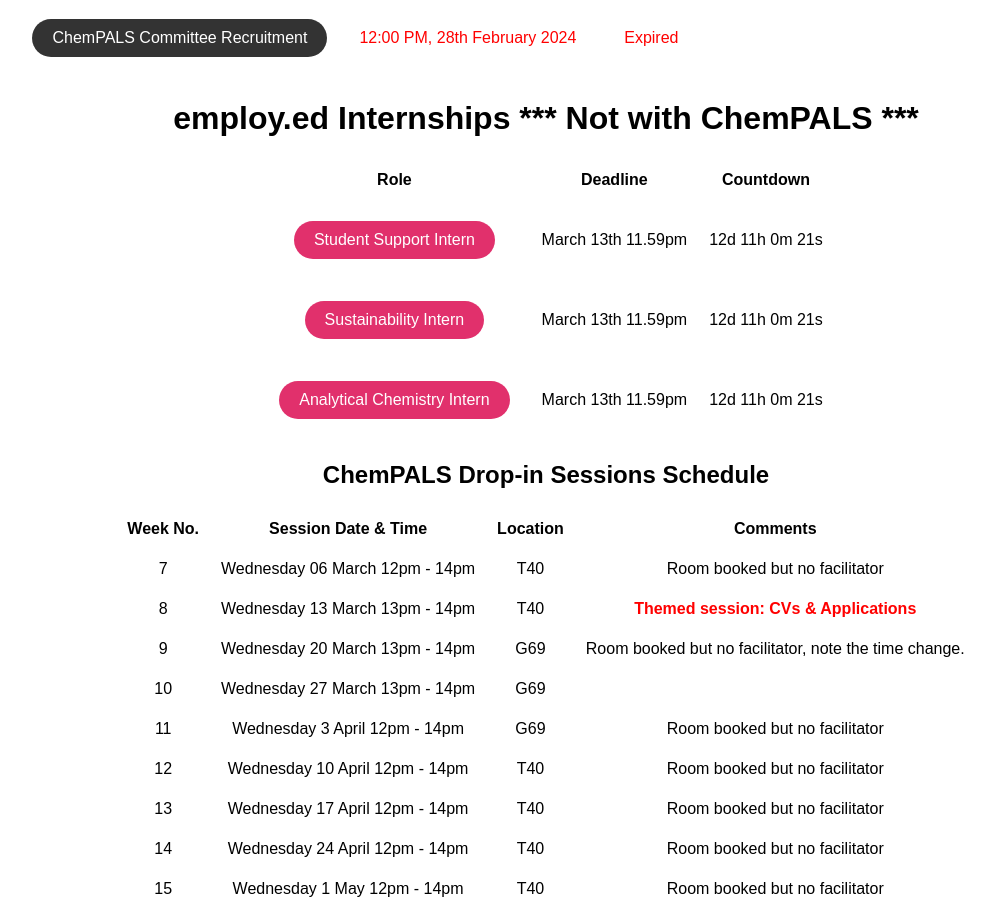
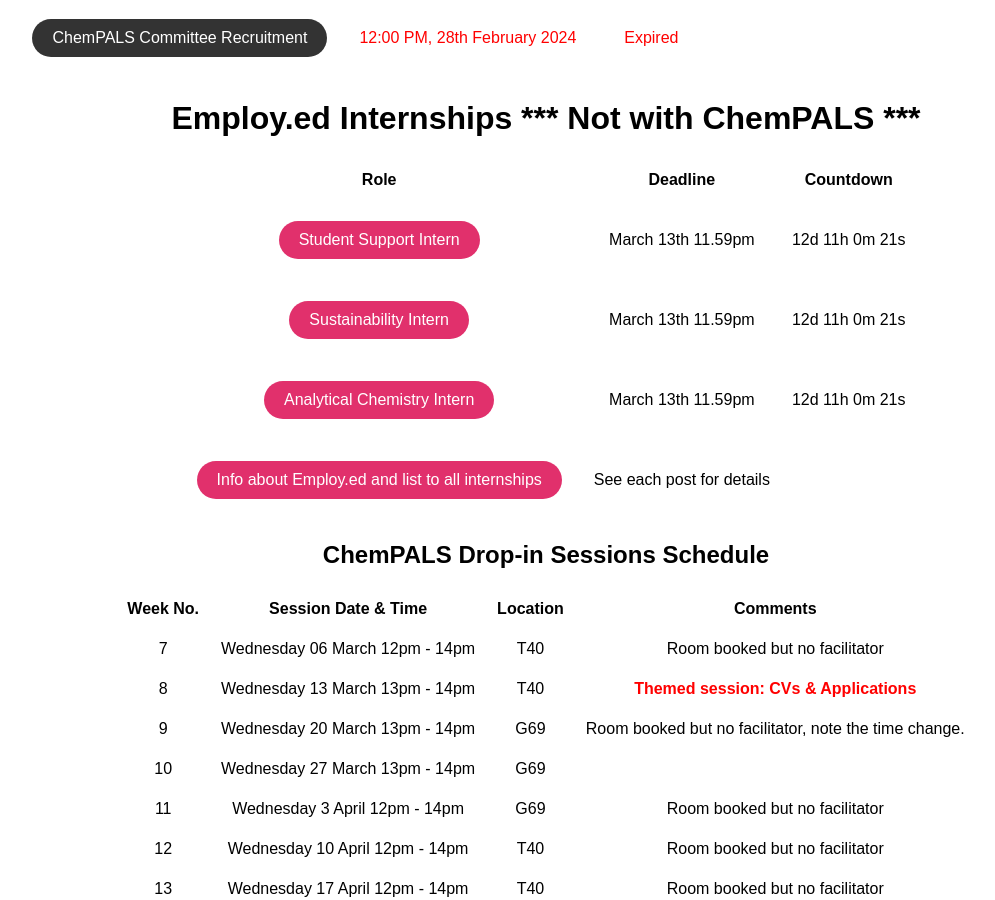
Before and after one commit to ChemPALS/ChemPALS.github.io, a plain HTML site: page index.html in a window 1280 px wide. Shown: the part 893-1793 px from the top of the page, without its empty margins (94-1089 px from the left). Drawn offline with Linux system fonts and the light colour scheme.

Commit message:
Added employed.ed internship links

```diff
--- a/index.html
+++ b/index.html
@@ -155,7 +155,7 @@
         </table>
 
     </div>
-    <h1>employ.ed Internships *** Not with ChemPALS ***</h1>
+    <h1>Employ.ed Internships *** Not with ChemPALS ***</h1>
     <div class="timedlinks">
         <table class="table-centered">
             <tr>
@@ -179,6 +179,11 @@
                 <td><a href="https://edin.ac/48BMwRs" class = "employedInternships" data-deadline="2024-03-13T23:59:00">Analytical Chemistry Intern</a></td>
                 <td>March 13th 11.59pm</td>
                 <td id="countdown6"></td>
+            </tr>
+            <tr>
+                <td><a href="https://edin.ac/37IIR6S" class = "employedInternships" data-deadline="2024-03-13T23:59:00">Info about Employ.ed and list to all internships</a></td>
+                <td>See each post for details</td>
+                <td></td>
             </tr>
         </table>
 
```
